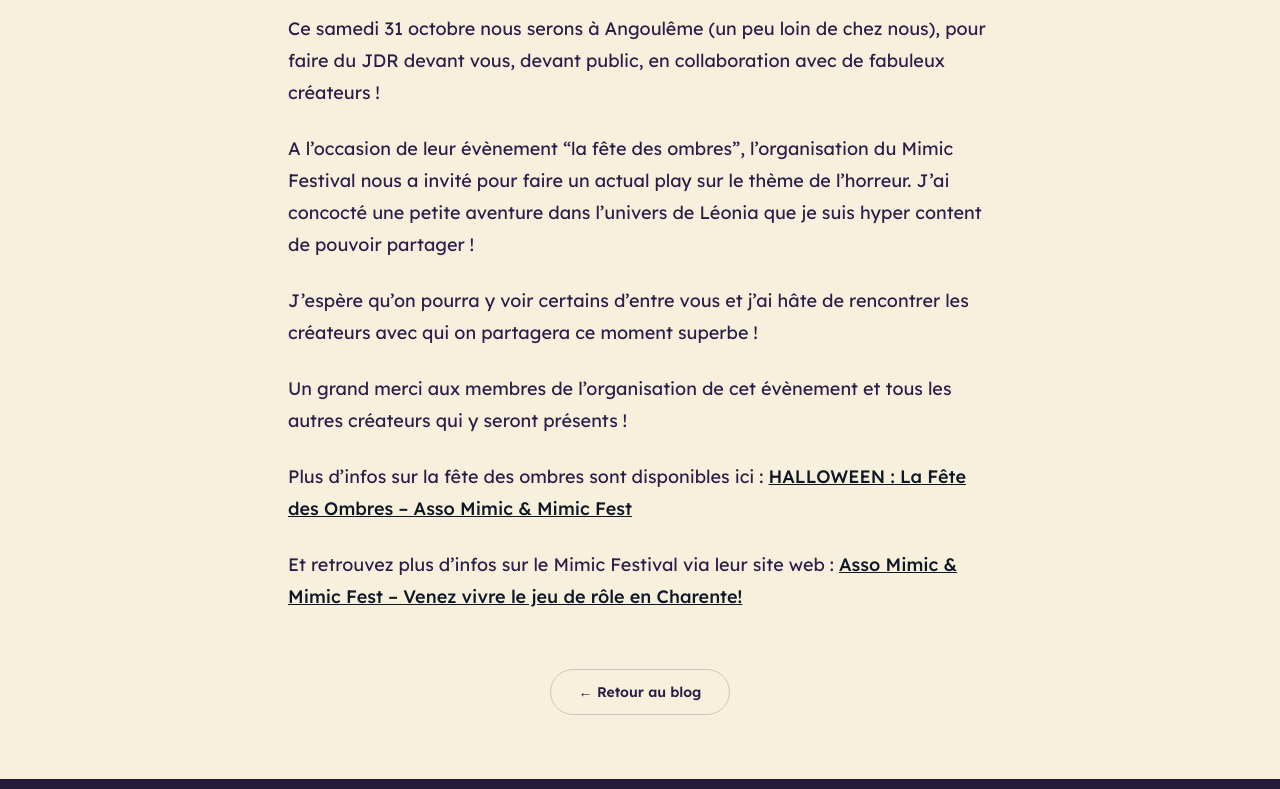
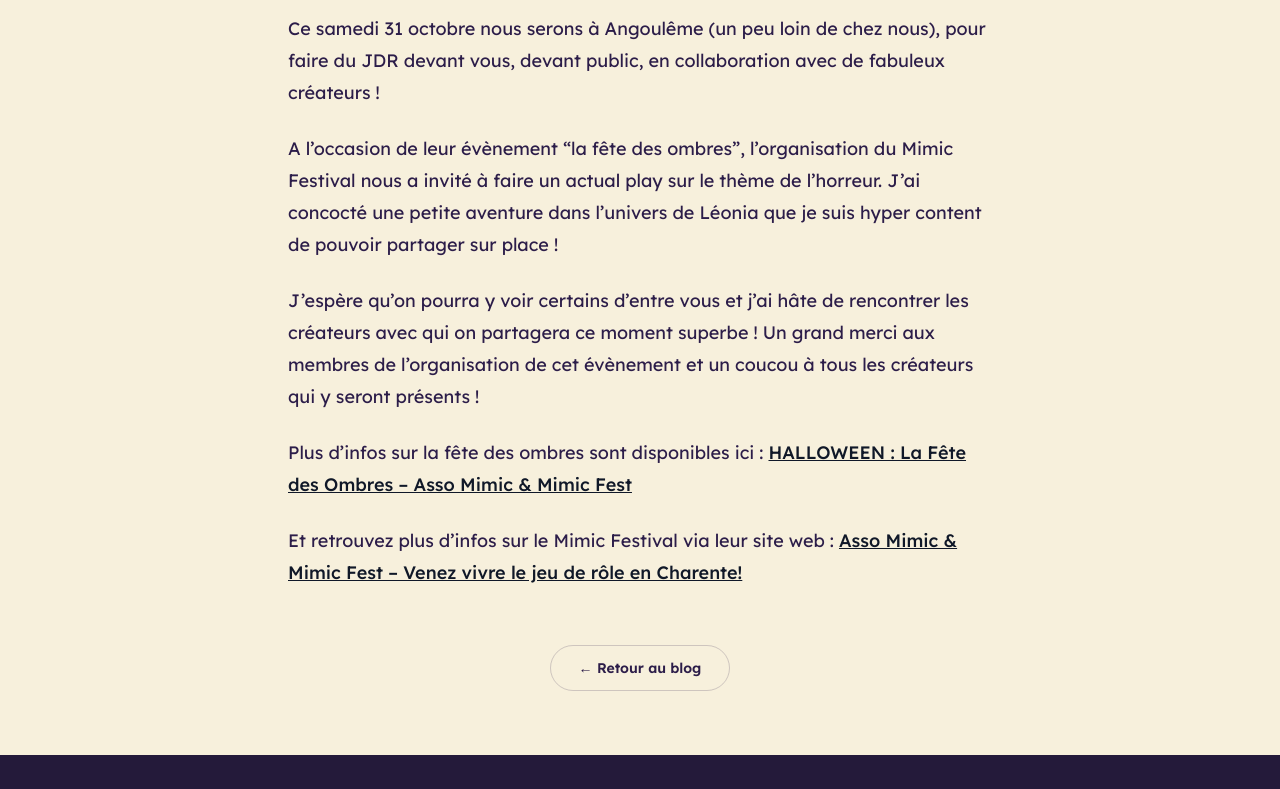
Before and after one commit to MaximeD-hub/journal-des-mondes, an Astro site: page /blog/un-jdr-pour-halloween in a window 1280 px wide. Shown: the part 820-1609 px from the top of the page. Built offline with nearby package versions, Linux system fonts and the light colour scheme; Astro itself is replaced by a stand-in of ours.

Commit message:
Update Articles de blog “un-jdr-pour-halloween”

```diff
--- a/src/content/blog/un-jdr-pour-halloween.md
+++ b/src/content/blog/un-jdr-pour-halloween.md
@@ -9,13 +9,9 @@ draft: false
 ---
 Ce samedi 31 octobre nous serons à Angoulême (un peu loin de chez nous), pour faire du JDR devant vous, devant public, en collaboration avec de fabuleux créateurs !
 
-A l'occasion de leur évènement "la fête des ombres", l'organisation du Mimic Festival nous a invité pour faire un actual play sur le thème de l'horreur. J'ai concocté une petite aventure dans l'univers de Léonia que je suis hyper content de pouvoir partager !
+A l'occasion de leur évènement "la fête des ombres", l'organisation du Mimic Festival nous a invité à faire un actual play sur le thème de l'horreur. J'ai concocté une petite aventure dans l'univers de Léonia que je suis hyper content de pouvoir partager sur place !
 
-J'espère qu'on pourra y voir certains d'entre vous et j'ai hâte de rencontrer les créateurs avec qui on partagera ce moment superbe !
-
-Un grand merci aux membres de l'organisation de cet évènement et tous les autres créateurs qui y seront présents !
-
-
+J'espère qu'on pourra y voir certains d'entre vous et j'ai hâte de rencontrer les créateurs avec qui on partagera ce moment superbe ! Un grand merci aux membres de l'organisation de cet évènement et un coucou à tous les créateurs qui y seront présents !
 
 Plus d'infos sur la fête des ombres sont disponibles ici : [HALLOWEEN : La Fête des Ombres – Asso Mimic & Mimic Fest](https://mimicfest.com/halloween/)
 
```
